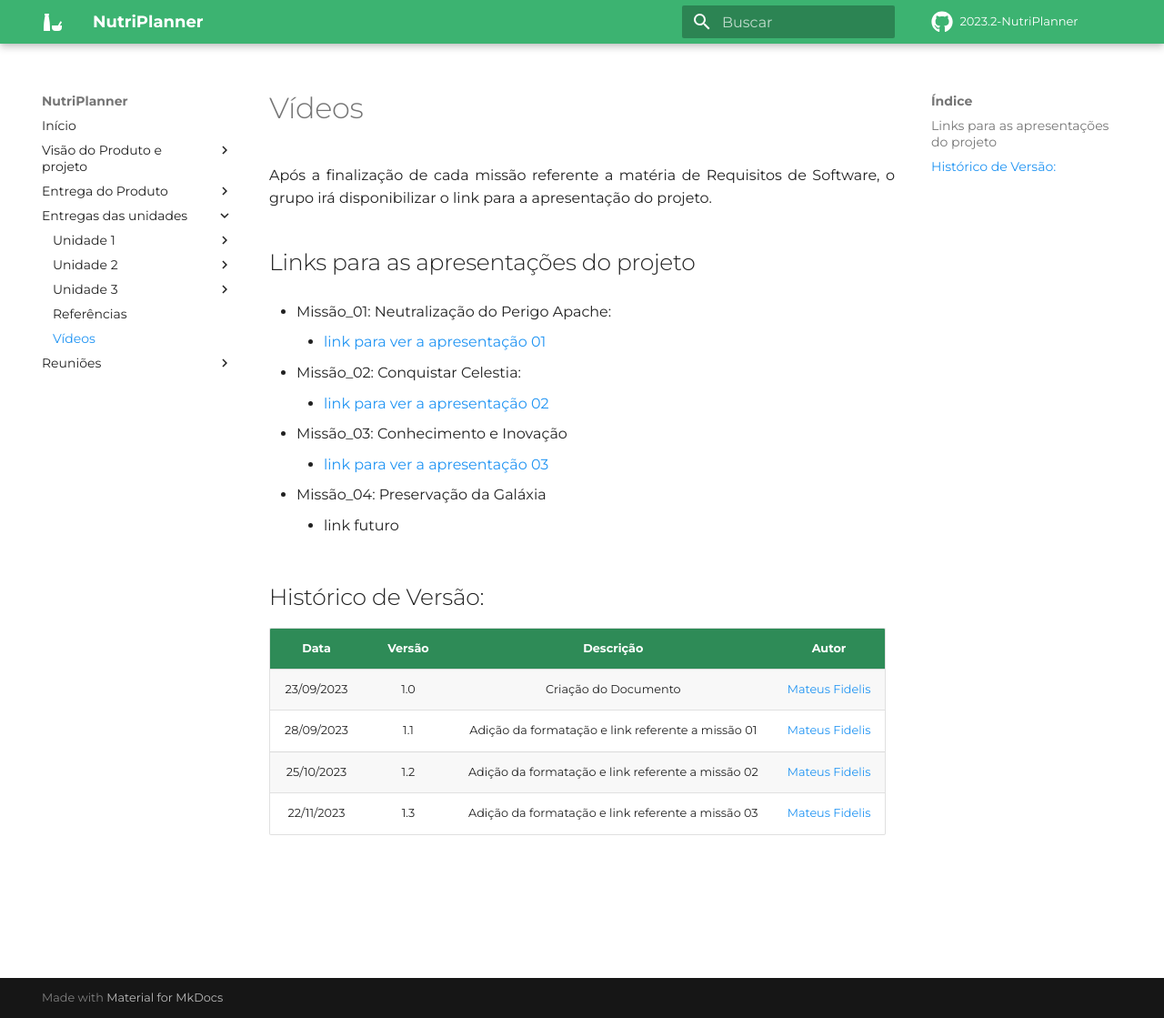
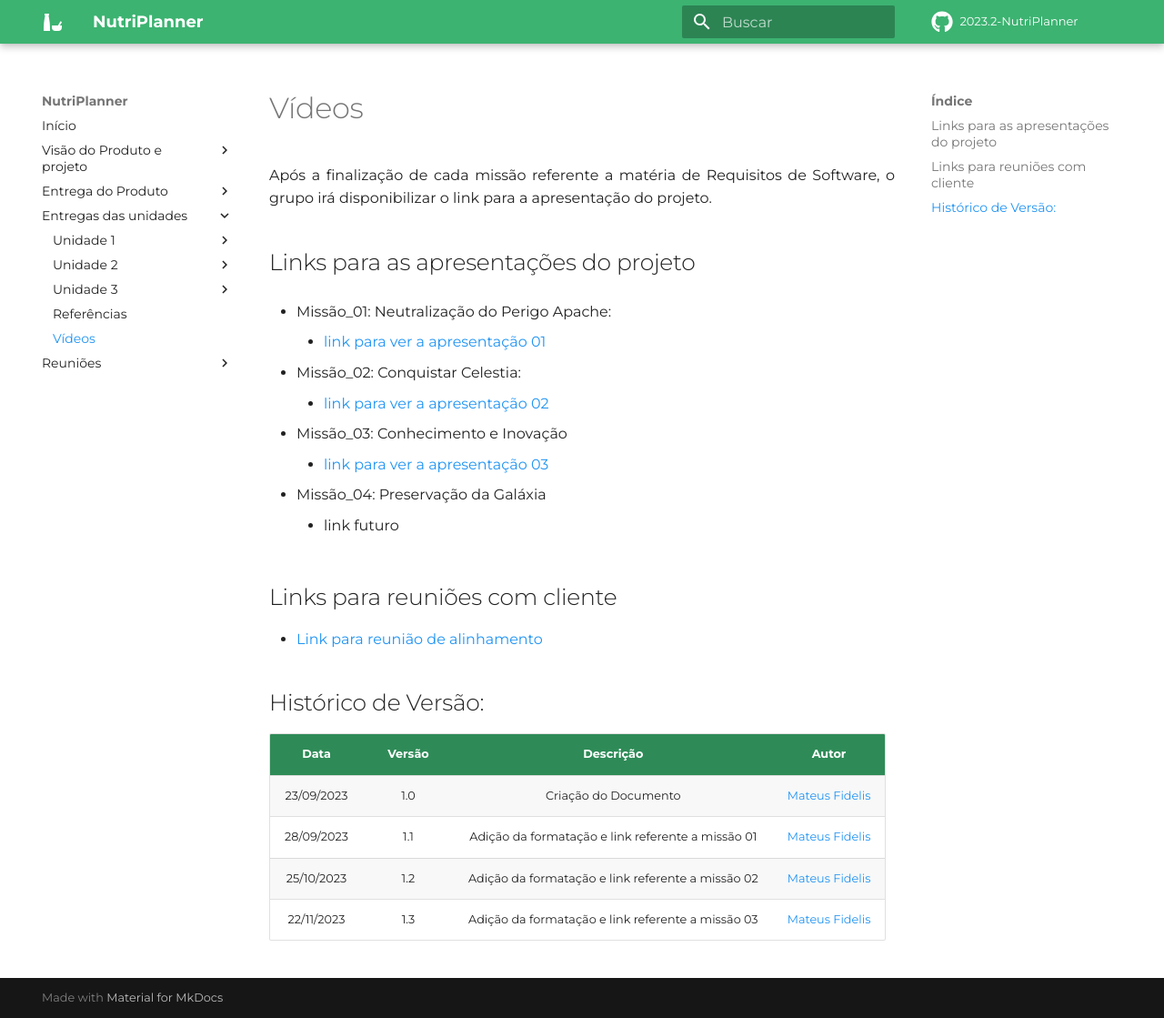
Before and after one commit to mdsreq-fga-unb/2023.2-NutriPlanner, an MkDocs documentation site: the page built from docs/videos/videos.md, in a window 1280 px wide and 1119 px high. Shown: the whole window at 91% size. Built offline with MkDocs 1.6.1 and Material for MkDocs 9.7.7, drawn with Linux system fonts in a browser that asks for light colours; some web fonts are replaced; comment, search, counter and statistics services are not loaded.

Commit message:
add(main): adicionando video com cliente

```diff
--- a/docs/videos/videos.md
+++ b/docs/videos/videos.md
@@ -16,6 +16,10 @@
 - Missão_04: Preservação da Galáxia
     - link futuro
 
+##  Links para reuniões com cliente
+
+ - [Link para reunião de alinhamento](https://drive.google.com/file/d/1ToT1Zbhcx6vXpCWrcFd0Md-RElb-S-bx/view?usp=sharing)
+
 ##  Histórico de Versão:
 
 | **Data** | **Versão** | **Descrição** | **Autor** |
```
